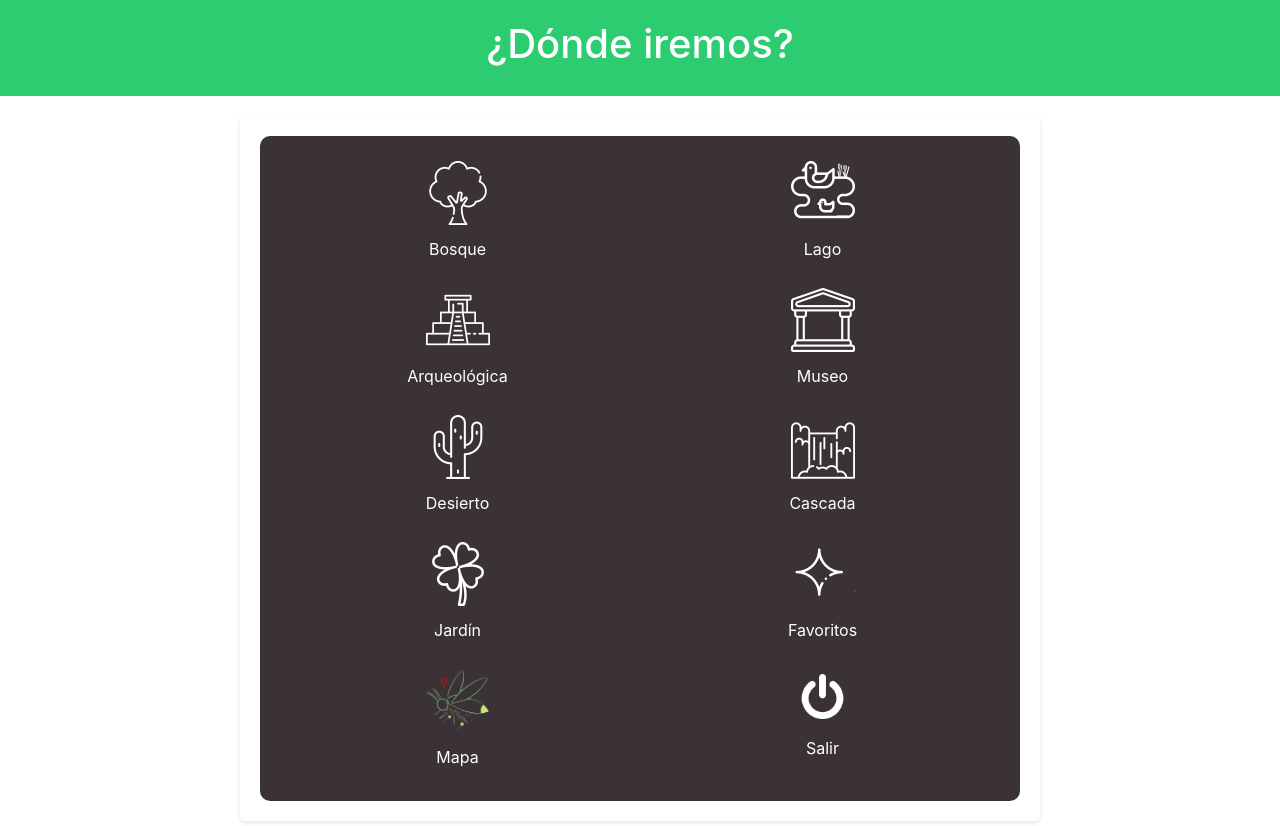
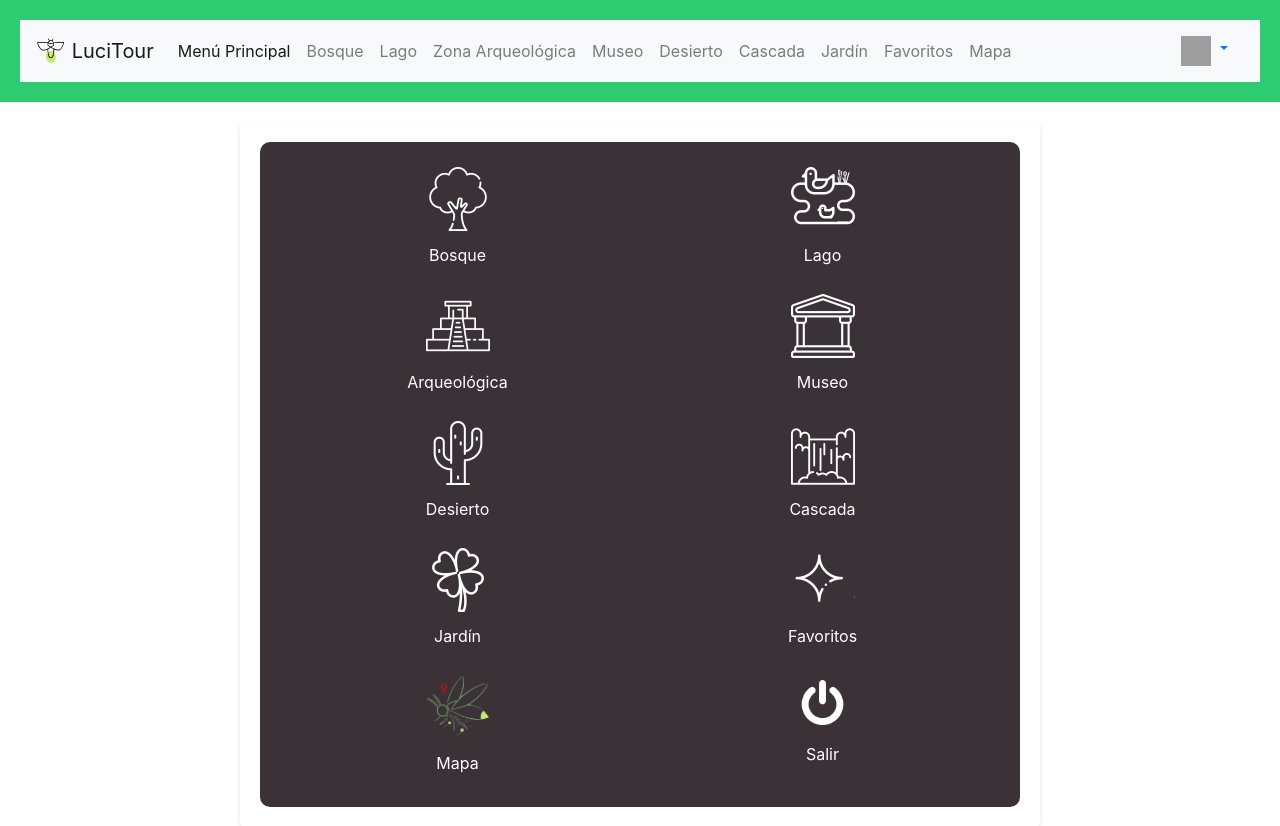
Before and after one commit to paquito8/LuciTourchido, a PHP site: page / in a window 1280 px wide. Shown: the top 826 px of the page. Run offline with PHP 8.4, Linux system fonts and the light colour scheme; some libraries are stand-ins or nearby versions; grey boxes are pictures that could not be loaded.

Commit message:
Menu despegable
Menu desplegable y cierre de sesion desde menu despegable.

```diff
--- /dev/null
+++ b/footer.php
@@ -0,0 +1,7 @@
+</body>
+<footer>
+<script src="https://code.jquery.com/jquery-3.2.1.slim.min.js" integrity="sha384-KJ3o2DKtIkvYIK3UENzmM7KCkRr/rE9/Qpg6aAZGJwFDMVNA/GpGFF93hXpG5KkN" crossorigin="anonymous"></script>
+<script src="https://cdn.jsdelivr.net/npm/popper.js@1.12.9/dist/umd/popper.min.js" integrity="sha384-ApNbgh9B+Y1QKtv3Rn7W3mgPxhU9K/ScQsAP7hUibX39j7fakFPskvXusvfa0b4Q" crossorigin="anonymous"></script>
+<script src="https://cdn.jsdelivr.net/npm/bootstrap@4.0.0/dist/js/bootstrap.min.js" integrity="sha384-JZR6Spejh4U02d8jOt6vLEHfe/JQGiRRSQQxSfFWpi1MquVdAyjUar5+76PVCmYl" crossorigin="anonymous"></script>
+</footer>
+</html>
--- /dev/null
+++ b/header.php
@@ -0,0 +1,75 @@
+<!DOCTYPE html>
+<html lang="es">
+<head>
+  <meta charset="UTF-8">
+  <meta name="viewport" content="width=device-width, initial-scale=1.0">
+  <link rel="stylesheet" href="style.css">
+  <link rel="stylesheet" href="https://cdn.jsdelivr.net/npm/bootstrap@4.0.0/dist/css/bootstrap.min.css" integrity="sha384-Gn5384xqQ1aoWXA+058RXPxPg6fy4IWvTNh0E263XmFcJlSAwiGgFAW/dAiS6JXm" crossorigin="anonymous">
+  <title>LuciTour</title>
+  <style>
+    /* Estilo personalizado para el menú desplegable */
+    .dropdown-menu {
+      left: auto !important; /* Reiniciar la posición */
+      right: 0; /* Posición absoluta desde la derecha */
+    }
+  </style>
+</head>
+<body>
+  <header>
+    <nav class="navbar navbar-expand-lg navbar-light bg-light">
+      <a class="navbar-brand" href="index.php">
+        <img src="./img/logo.png" width="30" height="30" class="d-inline-block align-top" alt="">
+        LuciTour
+      </a>
+      <button class="navbar-toggler" type="button" data-toggle="collapse" data-target="#navbarSupportedContent" aria-controls="navbarSupportedContent" aria-expanded="false" aria-label="Toggle navigation">
+        <span class="navbar-toggler-icon"></span>
+      </button>
+
+      <div class="collapse navbar-collapse" id="navbarSupportedContent">
+        <ul class="navbar-nav mr-auto">
+          <li class="nav-item active">
+            <a class="nav-link" href="menu.php">Menú Principal</a>
+          </li>
+          <li class="nav-item">
+            <a class="nav-link" href="bosque.php">Bosque</a>
+          </li>
+          <li class="nav-item">
+            <a class="nav-link" href="lago.php">Lago</a>
+          </li>
+          <li class="nav-item">
+            <a class="nav-link" href="zona_arqueologica.php">Zona Arqueológica</a>
+          </li>
+          <li class="nav-item">
+            <a class="nav-link" href="museo.php">Museo</a>
+          </li>
+          <li class="nav-item">
+            <a class="nav-link" href="desierto.php">Desierto</a>
+          </li>
+          <li class="nav-item">
+            <a class="nav-link" href="cascada.php">Cascada</a>
+          </li>
+          <li class="nav-item">
+            <a class="nav-link" href="jardin.php">Jardín</a>
+          </li>
+          <li class="nav-item">
+            <a class="nav-link" href="favoritos.php">Favoritos</a>
+          </li>
+          <li class="nav-item">
+            <a class="nav-link" href="mapa.php">Mapa</a>
+          </li>
+        </ul>
+        <div class="nav-item dropdown">
+          <a class="nav-link dropdown-toggle" href="#" id="navbarDropdown" role="button" data-toggle="dropdown" aria-haspopup="true" aria-expanded="false">
+            <img src="user-icon.png" width="30" height="30" class="d-inline-block align-top" alt="">
+          </a>
+          <div class="dropdown-menu dropdown-menu-right" aria-labelledby="navbarDropdown">
+            <!-- Aquí puedes incluir los datos del usuario -->
+            <a class="dropdown-item" href="#">Perfil</a>
+            <a class="dropdown-item" href="#">Configuración</a>
+            <div class="dropdown-divider"></div>
+            <a class="dropdown-item" href="login.php">Cerrar sesión</a>
+          </div>
+        </div>
+      </div>
+    </nav>
+  </header>
--- a/index.php
+++ b/index.php
@@ -1,16 +1,6 @@
-<!DOCTYPE html>
-<html lang="es">
-<head>
-  <meta charset="UTF-8">
-  <meta name="viewport" content="width=device-width, initial-scale=1.0">
-  <link rel="stylesheet" href="style.css">
-  <link rel="stylesheet" href="https://cdn.jsdelivr.net/npm/bootstrap@4.0.0/dist/css/bootstrap.min.css" integrity="sha384-Gn5384xqQ1aoWXA+058RXPxPg6fy4IWvTNh0E263XmFcJlSAwiGgFAW/dAiS6JXm" crossorigin="anonymous">
-  <title>¿Dónde iremos?</title>
-</head>
-<body>
-  <header>
-    <a href="menu.php" class="titulo-enlace"><h1>¿Dónde iremos?</h1></a>
-  </header>
+<?php include("header.php"); ?>
+
+
   <main>
     <div class="opciones dos-columnas">
       <div class="opcion">
@@ -95,9 +85,6 @@
       </div>
     </div>
   </main>
-<footer>
-<script src="https://code.jquery.com/jquery-3.2.1.slim.min.js" integrity="sha384-KJ3o2DKtIkvYIK3UENzmM7KCkRr/rE9/Qpg6aAZGJwFDMVNA/GpGFF93hXpG5KkN" crossorigin="anonymous"></script>
-<script src="https://cdn.jsdelivr.net/npm/popper.js@1.12.9/dist/umd/popper.min.js" integrity="sha384-ApNbgh9B+Y1QKtv3Rn7W3mgPxhU9K/ScQsAP7hUibX39j7fakFPskvXusvfa0b4Q" crossorigin="anonymous"></script>
-<script src="https://cdn.jsdelivr.net/npm/bootstrap@4.0.0/dist/js/bootstrap.min.js" integrity="sha384-JZR6Spejh4U02d8jOt6vLEHfe/JQGiRRSQQxSfFWpi1MquVdAyjUar5+76PVCmYl" crossorigin="anonymous"></script>
-</footer>
-</html>
+
+
+  <?php include("footer.php"); ?>
```
Also changed, not shown: bosque.php (+4 -14 lines).
